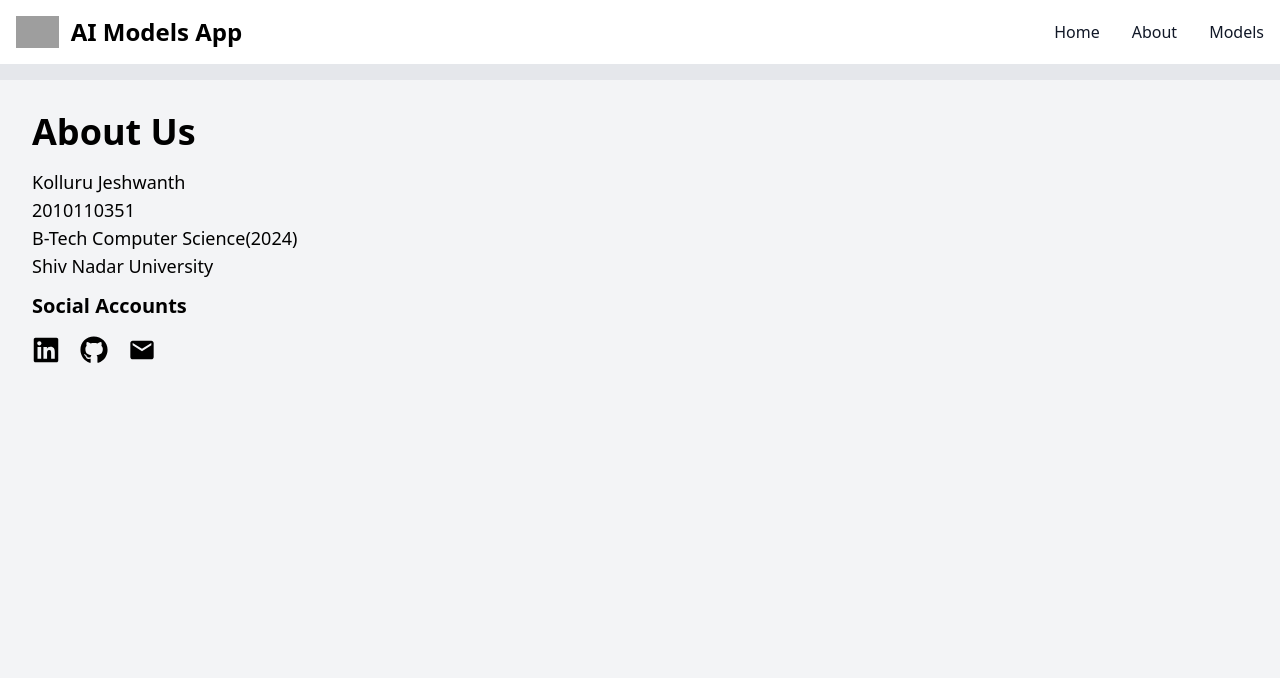
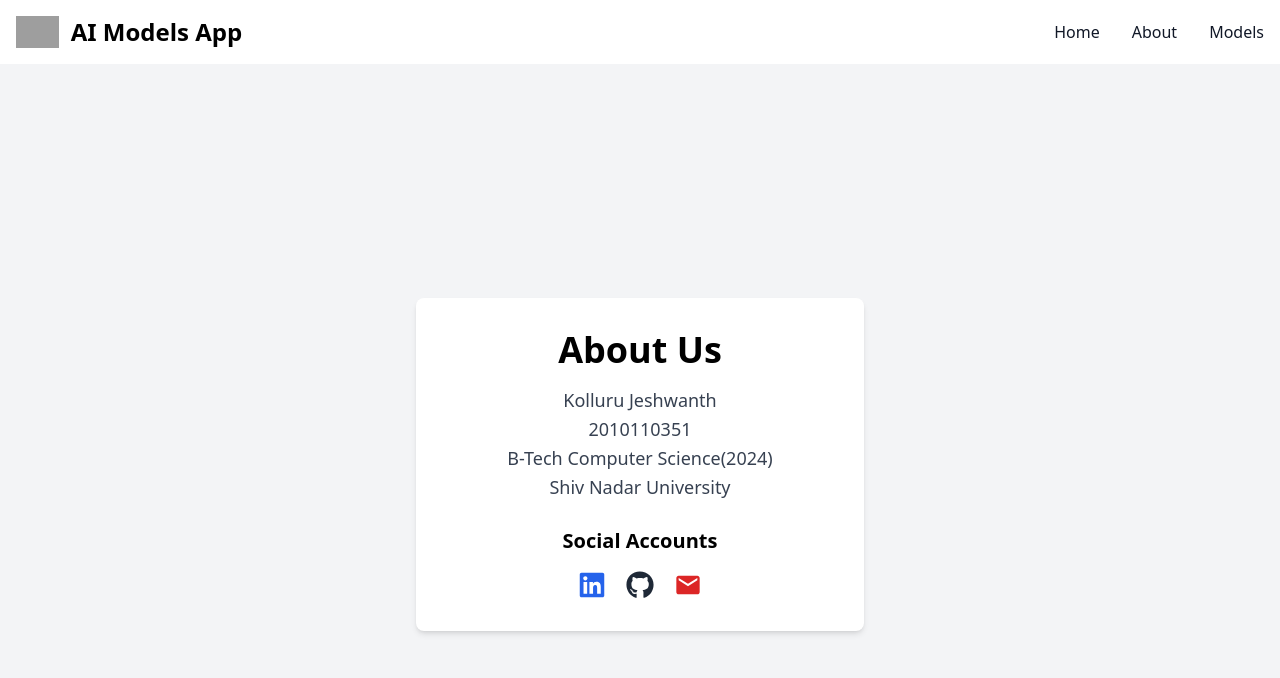
Before and after one commit to jeshu2002/AI-Models-App, a React (Create React App) app: page /about in a window 1280 px wide. Shown: the top 678 px of the page. Built offline with nearby package versions, Linux system fonts and the light colour scheme; grey boxes are pictures that could not be loaded.

Commit message:
updating files

```diff
--- a/src/pages/about.jsx
+++ b/src/pages/about.jsx
@@ -1,24 +1,32 @@
-// src/pages/About.jsx
 import React from "react";
 import { motion } from "framer-motion";
 import { FaLinkedin, FaGithub } from "react-icons/fa";
 import { MdEmail } from "react-icons/md";
 
 const About = () => {
+  const containerVariants = {
+    hidden: { opacity: 0 },
+    visible: { opacity: 1, transition: { duration: 1 } },
+  };
+
   const textVariants = {
     hidden: { opacity: 0, y: 20 },
     visible: { opacity: 1, y: 0 },
   };
 
   return (
-    <div className="bg-gray-100 min-h-screen">
-      <main className="container mx-auto mt-4 p-8">
+    <div className="bg-gray-100 min-h-screen flex items-center justify-center">
+      <motion.div
+        className="bg-white rounded-lg p-8 shadow-md max-w-md w-full mx-auto"
+        variants={containerVariants}
+        initial="hidden"
+        animate="visible"
+      >
         <motion.h1
           variants={textVariants}
           initial="hidden"
           animate="visible"
-          transition={{ duration: 0.5 }}
-          className="text-4xl font-bold mb-4"
+          className="text-4xl font-bold mb-4 text-center"
         >
           About Us
         </motion.h1>
@@ -26,21 +34,20 @@ const About = () => {
           variants={textVariants}
           initial="hidden"
           animate="visible"
-          transition={{ duration: 0.5, delay: 0.2 }}
-          className="text-lg"
+          className="text-lg leading-relaxed mb-6 text-gray-700 text-center"
         >
           Kolluru Jeshwanth
-          <br/>
-          2010110351<br/>
-          B-Tech Computer Science(2024)<br/>
+          <br />
+          2010110351<br />
+          B-Tech Computer Science(2024)<br />
           Shiv Nadar University
         </motion.p>
+
         <motion.h2
           variants={textVariants}
           initial="hidden"
           animate="visible"
-          transition={{ duration: 0.5 }}
-          className="text-xl font-bold mb-4 mt-3 "
+          className="text-xl font-bold mb-4 mt-6 text-center"
         >
           Social Accounts
         </motion.h2>
@@ -48,45 +55,43 @@ const About = () => {
           variants={textVariants}
           initial="hidden"
           animate="visible"
-          transition={{ duration: 0.5, delay: 0.2 }}
-          className="flex gap-x-5 items-center"
+          className="flex gap-x-5 items-center justify-center"
         >
           <motion.a
             variants={textVariants}
             initial="hidden"
             animate="visible"
-            transition={{ duration: 0.5, delay: 0.2 }}
-            className="text-lg"
+            whileHover={{ scale: 1.1 }}
+            className="text-lg text-blue-600 hover:text-blue-800"
             href="https://www.linkedin.com/in/jeshwanth-kolluru-566732202/"
             target="_blank"
           >
-            <FaLinkedin className="h-7 w-7 " />
+            <FaLinkedin className="h-7 w-7" />
           </motion.a>
           <motion.a
             variants={textVariants}
             initial="hidden"
             animate="visible"
-            transition={{ duration: 0.5, delay: 0.2 }}
-            className="text-lg"
+            whileHover={{ scale: 1.1 }}
+            className="text-lg text-gray-800 hover:text-gray-900"
             href="https://github.com/jeshu2002?tab=repositories"
             target="_blank"
           >
-            <FaGithub className="h-7 w-7 " />
+            <FaGithub className="h-7 w-7" />
           </motion.a>
           <motion.a
-        href = "mailto:kk345@snu.edu.in"
+            href="mailto:kk345@snu.edu.in"
             variants={textVariants}
             initial="hidden"
             animate="visible"
-            transition={{ duration: 0.5, delay: 0.2 }}
-            className="text-lg"
-
+            whileHover={{ scale: 1.1 }}
+            className="text-lg text-red-600 hover:text-red-800"
             target="_blank"
           >
             <MdEmail className="h-7 w-7" />
           </motion.a>
         </motion.div>
-      </main>
+      </motion.div>
     </div>
   );
 };
--- a/src/pages/models.jsx
+++ b/src/pages/models.jsx
@@ -1,16 +1,18 @@
 import React, { useState, useEffect } from "react";
 import ModalCard from "../components/modal-card";
-import { FaMagnifyingGlass } from "react-icons/fa6";
+import { FaSearch, FaSpinner } from "react-icons/fa";
 import axios from "axios";
 
 const Models = () => {
   const [searchQuery, setSearchQuery] = useState("");
   const [modelsData, setModelsData] = useState([]);
+  const [isLoading, setIsLoading] = useState(true);
 
   useEffect(() => {
-
     const fetchData = async () => {
       try {
+        setIsLoading(true);
+
         const response = await axios.get("https://nodejs-serverless-function-express-omega-sand.vercel.app/api/hello");
         const data = response.data;
 
@@ -22,8 +24,10 @@ const Models = () => {
 
         const uniqueFilteredData = removeDuplicates(filteredData, 'id');
         setModelsData(uniqueFilteredData);
+        setIsLoading(false);
       } catch (error) {
         console.error("Error fetching data:", error);
+        setIsLoading(false);
       }
     };
 
@@ -32,6 +36,11 @@ const Models = () => {
 
   const handleSearchChange = (event) => {
     setSearchQuery(event.target.value);
+  };
+
+  const handleFormSubmit = (event) => {
+    event.preventDefault();
+    // You can add additional logic here if needed
   };
 
   const removeDuplicates = (arr, key) => {
@@ -51,13 +60,16 @@ const Models = () => {
       <main className="container mx-auto mt-4 p-8">
         <section className="mb-8">
           <div className="mb-4">
-            <form className="flex items-center max-w-sm mx-auto">
+            <form
+              className="flex items-center max-w-sm mx-auto"
+              onSubmit={handleFormSubmit}
+            >
               <label htmlFor="simple-search" className="sr-only">
                 Search
               </label>
               <div className="relative w-full">
                 <div className="absolute inset-y-0 start-0 flex items-center ps-3 pointer-events-none">
-                  <FaMagnifyingGlass />
+                  <FaSearch />
                 </div>
                 <input
                   type="text"
@@ -71,14 +83,22 @@ const Models = () => {
               </div>
             </form>
           </div>
+          <div className="flex flex-col items-center justify-center">
+            {isLoading && (
+              <div className="flex items-center mb-4">
+                <FaSpinner className="animate-spin mr-2" />
+                <p className="text-lg font-semibold">Fetching models...</p>
+              </div>
+            )}
             <div className="flex gap-[0.85rem] items-center flex-wrap justify-center md:justify-start">
-            {modelsData.length === 0 ? (
+              {!isLoading && modelsData.length === 0 ? (
                 <p className="text-lg font-semibold">No models available.</p>
               ) : (
                 modelsData.map((model) => (
                   <ModalCard key={model.id} data={model} />
                 ))
               )}
+            </div>
           </div>
         </section>
       </main>
```
Lines whose indentation alone changed are shown as unchanged.
